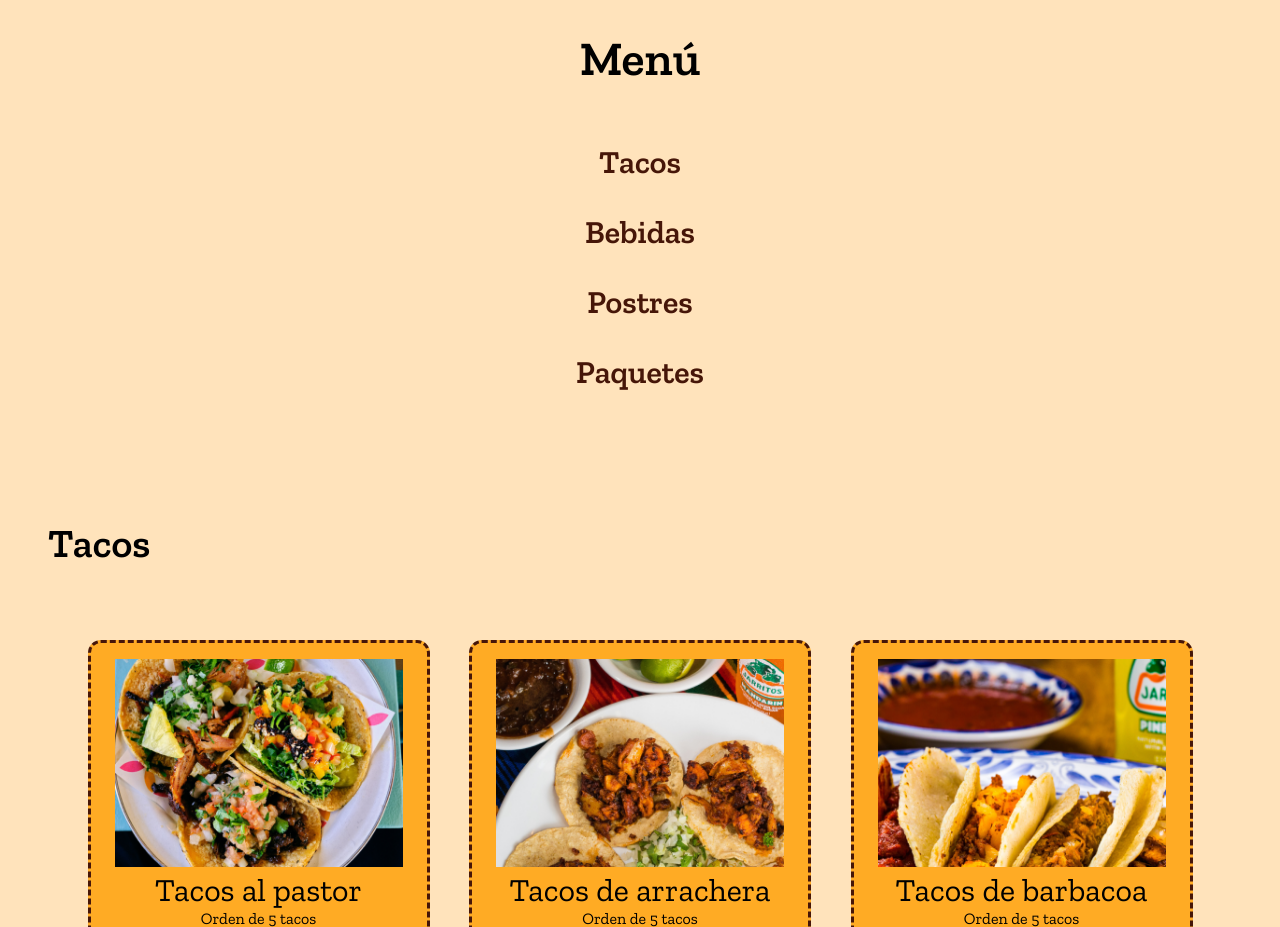
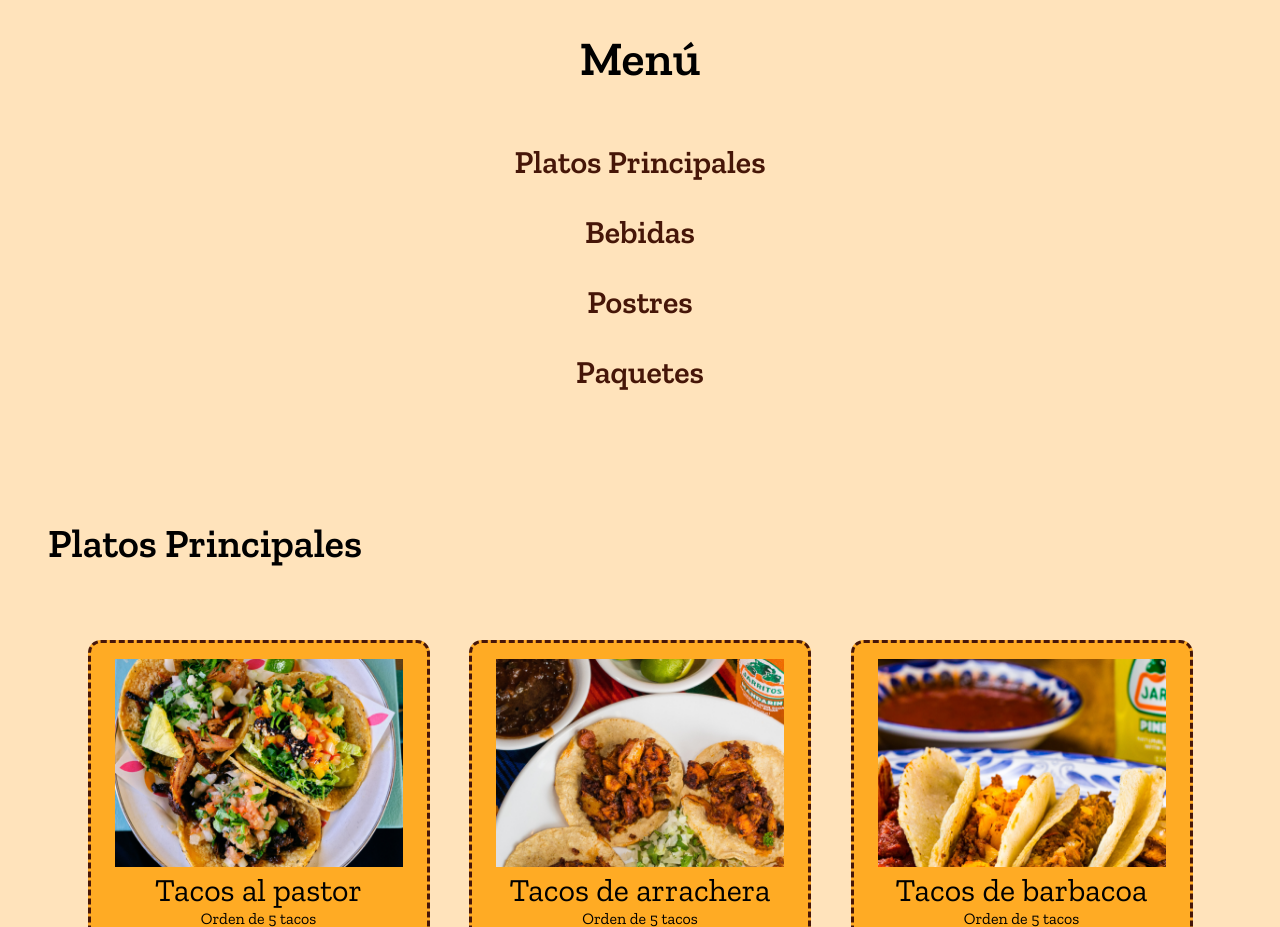
Before and after one commit to rodolfodom/finalProjectPW, a plain HTML site: page index.html in a window 1280 px wide. Shown: the part 1360-2287 px from the top of the page. Drawn offline with nearby package versions, Linux system fonts and the light colour scheme.

Commit message:
change tacos title to platos principales

```diff
--- a/index.html
+++ b/index.html
@@ -70,7 +70,7 @@
     <section class="menu" id="menu">
         <h1>Menú</h1>
         <div>
-            <a href="#tacos">Tacos</a>
+            <a href="#main-dishes">Platos Principales</a>
             <a href="#drinks">Bebidas</a>
             <a href="#desserts">Postres</a>
             <a href="#combos">Paquetes</a>
@@ -79,8 +79,8 @@
 
 
 
-    <section class="tacos" id="tacos">
-        <h2>Tacos</h2>
+    <section class="tacos" id="main-dishes">
+        <h2>Platos Principales</h2>
         <div class="cards">
             <figure class="card">
                 <img src="./assets/taco1.png" alt="taco">
```
